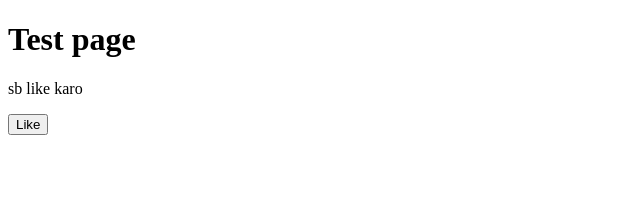
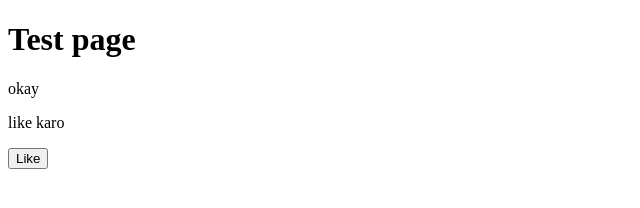
Before and after one commit to Arun9339/githubusinggit, a plain HTML site: page index.html in a window 1280 px wide. Shown: the whole page, without its empty margins (0-640 px from the left). Drawn offline with Linux system fonts and the light colour scheme.

Commit message:
updated index.html file

```diff
--- a/index.html
+++ b/index.html
@@ -7,7 +7,8 @@
 </head>
 <body>
     <h1>Test page</h1>
-    <p>sb like karo</p>
+    <p>okay</p>
+    <p> like karo</p>
     <button>Like</button>
 </body>
 </html>
```
